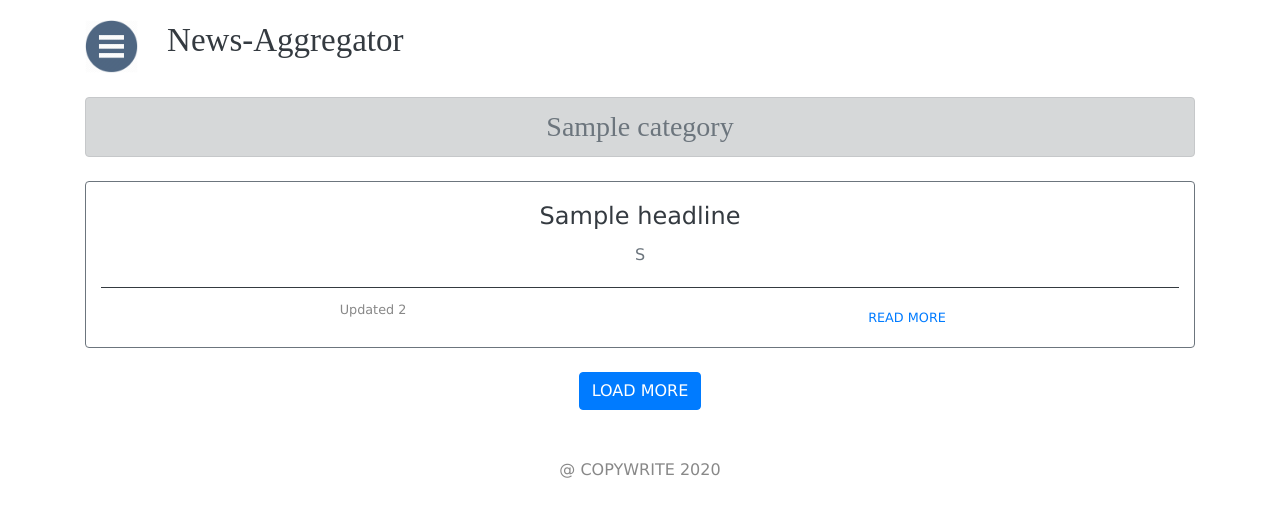
After one commit to panthitesh6410/news-aggregator, a Django app: template news_app/templates/news_app/news_category.html in a window 1280 px wide. The commit adds this page. Shown: the top 517 px of the page. Run offline with Django 3.2, Linux system fonts and the light colour scheme; the template is opened without the code that fills it: most values are stand-ins (such as "Sample title", 1, 10 or a date in 2020); some libraries are stand-ins or nearby versions.

Commit message:
added category sections and update news based on different news categories

```diff
--- /dev/null
+++ b/news_app/templates/news_app/news_category.html
@@ -0,0 +1,120 @@
+    {% load static %}
+    <!DOCTYPE html>
+    <html lang="en">
+    <head>
+        <meta charset="UTF-8">
+        <meta name="viewport" content="width=device-width, initial-scale=1.0">
+        <title>News Aggregator</title>
+        <link rel="stylesheet" href="{% static 'news_app/css/bootstrap.min.css' %}">
+        <link rel="stylesheet" href="{% static 'news_app/css/main.css' %}">
+        <link rel="stylesheet" href="{% static 'news_app/js/bootstrap.min.js' %}">
+    </head>
+    <body>
+        <header class='container text-left'>
+            <div class="row">
+                <div class="col-sm-5 mt-3 mr-5">
+                    <img id="category_open" src="{% static 'news_app/images/category.png' %}" width=53 height=53 alt="" onclick="category_open()">
+                    <img id="category_close" src="{% static 'news_app/images/close_category.jpg' %}" style='border-radius:300px;' width=53 height=53 alt="" onclick="category_close()">
+                    <a href="{% url 'index' %}"><span class='ml-4 mt-1 text-dark' style='font-family:stencil;font-size:33px;'>News-Aggregator</span></a>
+                    <div class="container mt-2" id='categories'>
+                        <div class="row mt-2">
+                            <div class="col-sm-6">
+                                <a href="{% url 'news_category' 'education' %}" class='nav-link ml-4 alert alert-info'>EDUCATIONAL</a>
+                                <a href="{% url 'news_category' 'regional' %}" class='nav-link ml-4 alert alert-info'>REGIONAL</a>
+                                <a href="{% url 'news_category' 'economy' %}" class='nav-link ml-4 alert alert-info'>ECONOMY</a>
+                                <a href="{% url 'news_category' 'business' %}" class='nav-link ml-4 alert alert-info'>BUSINESS</a>
+                            </div>
+                            <div class="col-sm-6">
+                                <a href="{% url 'news_category' 'international' %}" class='nav-link ml-4 alert alert-info'>INTERNATIONAL</a>
+                                <a href="{% url 'news_category' 'medical' %}" class='nav-link ml-4 alert alert-info'>MEDICAL</a>
+                                <a href="{% url 'news_category' 'sports' %}" class='nav-link ml-4 alert alert-info'>SPORTS</a>
+                                <a href="{% url 'news_category' 'entertainment' %}" class='nav-link ml-4 alert alert-info'>ENTERTAINMENT</a>
+                            </div>
+                        </div>
+                    </div>
+                </div>
+                <!-- <div class="col-sm-3 ml-1 mt-3 text-center alert alert-warning">
+                    <small>TODAY :</small> <br>
+                    <small>{% now "jS F Y " %}</small><br>
+                    <small>{% now "H:i" %} (UTC)</small><br>
+                </div>
+                <div class="col-sm-3 ml-1 mt-3 alert alert-warning text-center">
+                    <small>WEATHER :</small> <br>
+                    <small>
+                        <select name="region" id="region" class='text-center form-control w-auto mb-1 mt-1 badge badge-warning'>
+                            <script>
+                                var countries = ["Delhi", "Kolkata", "MP", "UP", "Tamil", "Gujarat", "Uttrakhand", "HP", "Telangana"]
+                                var open_tag = "<option>"
+                                var close_tag = "</option>"
+                                for(var i=0;i<countries.length;i++)
+                                {
+                                    document.write(open_tag+countries[i]+close_tag)
+                                }
+                            </script>
+                        </select><br>
+                    </small>
+                    <small style='color:#000000;'>23 Celcius / 296 Ferhenite </small><br>
+                     <small style='color:#000000;'>( Rainy )</small>
+                </div>
+            </div> -->
+        </header>
+
+
+
+    <div id="news" class="container text-center mt-4 mb-5">
+            <h3 class='alert alert-dark text-secondary mt-2' style='font-family: stencil;'>{{category}}</h3>
+
+        {% for x in headlines %}
+        {% with forloop.counter|cut:" " as index %}
+            <div class="card container border-secondary mt-4 mb-4" style="max-width: 1200px;">
+                <div class="card-body">
+                  <h4 class="card-title text-dark">{{x}}</h4>
+                  <p class="card-text text-secondary">{{details|slice:index|last}}</p>
+                </div>
+                <div class="card-footer bg-transparent border-dark">
+                    <div class="row">
+                        <small class="col-sm-6">Updated {{times|slice:index|last}}</small>
+                        <small class="col-sm-6"><a href="{{links|slice:index|last}}" class='nav-link'>READ MORE</a></small>
+                    </div>
+                </div>
+            </div>
+        {% endwith %}
+        {% endfor %}
+
+        <button class='btn btn-primary' id='load_more' onclick="show_more()">LOAD MORE</button>
+
+        <div class="container" id="more_news">
+            {% for more_x in more_headlines %}
+            {% with forloop.counter|cut:" " as more_index %}
+                <div class="card container border-secondary mt-4 mb-4" style="max-width: 1200px;">
+                    <div class="card-body">
+                    <h4 class="card-title text-dark">{{more_x}}</h4>
+                    <p class="card-text text-secondary">{{more_details|slice:more_index|last}}</p>
+                    </div>
+                    <div class="card-footer bg-transparent border-dark">
+                        <div class="row">
+                            <small class="col-sm-6">Updated {{more_times|slice:more_index|last}}</small>
+                            <small class="col-sm-6"><a href="{{more_links|slice:more_index|last}}" class='nav-link'>READ MORE</a></small>
+                        </div>
+                    </div>
+                </div>
+            {% endwith %}
+            {% endfor %}
+
+        </div>
+    </div>
+
+
+        <footer class='container text-center mt-5'>
+            @ COPYWRITE 2020
+        </footer>
+
+        <script src='{% static "news_app/js/jquery.js" %}'></script>
+        <script src='{% static "news_app/js/react.js" %}'></script>
+
+    </body>
+    </html>
+
+    <script>
+
+    </script>
--- a/news_app/urls.py
+++ b/news_app/urls.py
@@ -4,4 +4,5 @@ from . import views
 
 urlpatterns = [
     path('', views.index, name="index"),
+    path('news_category/<str:category>/', views.news_category, name="news_category")
 ]
```
Also changed, not shown: news_app/templates/news_app/index.html (+8 -10 lines), news_app/views.py (+64 -0 lines).
